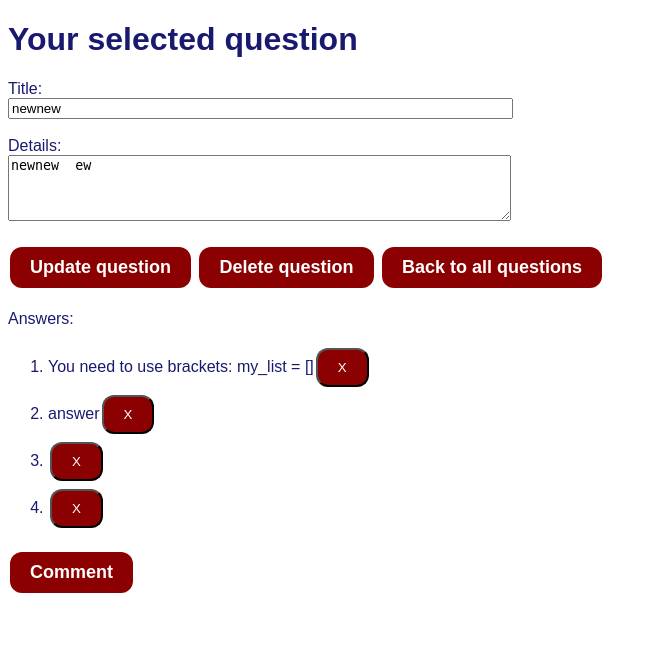
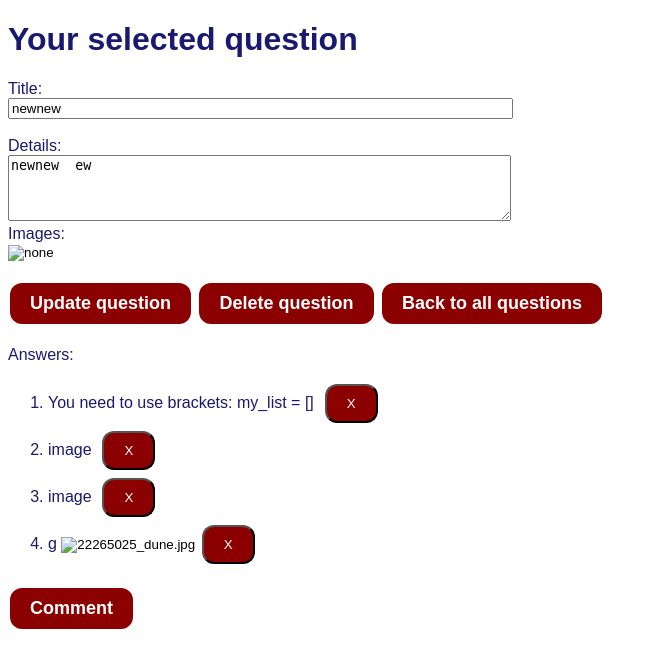
Before and after one commit to CodecoolGlobal/ask-mate-2-python-zsofi82, a Flask app: page /question/1 in a window 1280 px wide. Shown: the top 668 px of the page, without its empty margins (0-657 px from the left). Run offline with Flask 2, Linux system fonts and the light colour scheme.

Commit message:
Add image upload function

```diff
--- a/sample_data/answer.csv
+++ b/sample_data/answer.csv
@@ -3,6 +3,7 @@
 3,,,5,Supergranny,
 4,,,5,"Supergran from the 80s, loved the intro and the series as well!!! :)
 ",
-5,,,1,answer,
-6,,,1,,
-7,,,1,,
+8,,,5,Dune,
+9,,,1,image,
+10,,,1,image,
+11,,,1,g,22265025_dune.jpg
--- a/sample_data/question.csv
+++ b/sample_data/question.csv
@@ -5,3 +5,5 @@
 4,2022-03-01 00:08:49,0,0,asdasd,asdasd,none
 5,2022-03-01 00:43:07,0,0,asd,asd,none
 6,2022-03-01 00:43:39,0,3,asd,asd fsdfgsdfhfd,none
+7,2022-03-01 11:46:52,0,0,image,image here,1_img.jpg
+8,2022-03-01 13:46:21,0,0,uj,uj,15ba25105957829.5f851d78e1c3a.jpg
--- a/server.py
+++ b/server.py
@@ -90,7 +90,7 @@
         if image and connection.allowed_file(image.filename):
             filename = secure_filename(image.filename)
             image.save(os.path.dirname(__file__) + UPLOAD_FOLDER + filename)
-
+        new_answer["image"] = image.filename
         answers.append(new_answer)
         connection.write_data_to_csv(csvfile=answer_csv_file_path, given_list=answers, data_header=data_manager.ANSWER_HEADER)
         return redirect(url_for('display_given_question', question_id=question_id))
@@ -147,8 +147,8 @@
     return redirect(f"/question/{question_id}")
 
 
-@app.route("/question/<question_id>/vote_up", methods=["GET","POST"])
-@app.route("/question/<question_id>/vote_down", methods=["GET","POST"])
+@app.route("/question/<question_id>/vote_up", methods=["GET", "POST"])
+@app.route("/question/<question_id>/vote_down", methods=["GET", "POST"])
 def vote_on_questions(question_id):
     if request.method == "POST":
         vote = 0
--- a/static/style.css
+++ b/static/style.css
@@ -75,3 +75,8 @@
 /*tr:hover {
   background-color: dimgrey;
 }*/
+
+.upload {
+  font-weight: bold;
+  font-size: 18px;
+}
--- a/templates/add_question.html
+++ b/templates/add_question.html
@@ -19,7 +19,9 @@
         <br>
         <textarea name="message" rows="4" cols="60" required></textarea>
         <br><br>
+        <label class="upload">Upload image: </label>
         <input type="file" name="file">
+        <br><br>
         <button type="submit">Post question</button>
     </form>
 </body>
--- a/templates/display_question.html
+++ b/templates/display_question.html
@@ -14,6 +14,10 @@
         <label for="message">Details:</label>
         <br>
         <textarea name="message" rows="4" cols="60" readonly>{{ question['message']}}</textarea>
+        <br>
+        <label for="image">Images:</label>
+        <br>
+        <input type="image" name="image" value="{{ question['image']}}" readonly>
         <br><br>
     </form>
         <a href="{{ url_for('edit_a_question', question_id=question_id) }}" class="button"><strong>Update question</strong></a>
@@ -24,7 +28,9 @@
         <ol>
             {% for answer in answers %}
                 <li><form action="{{ url_for('delete_an_answer', answer_id=answer["id"])}}">
-                    {{ answer["message"] }}<input type=submit value=X id="deleteAnswer">
+                    {{ answer["message"] }}
+                    <input type="image" name="image" value="{{ answer['image']}}">
+                    <input type=submit value=X id="deleteAnswer">
                 </form></li>
             {% endfor %}
         </ol>
--- a/templates/list_questions.html
+++ b/templates/list_questions.html
@@ -30,7 +30,7 @@
                     {% endif %}
                 {% endfor %}
                 <th>Vote Up</th>
-                <th>Vote Down</th>
+                0<th>Vote Down</th>
             </tr>
         </thead>
         <tbody>
--- a/templates/post_answer.html
+++ b/templates/post_answer.html
@@ -9,7 +9,10 @@
     <h1>Shoot your solution!</h1>
     <form action="{{url_for('post_an_answer', question_id=question_id)}}" enctype="multipart/form-data"  method="POST">
         <textarea name="message" rows="4" cols="60"></textarea>
+        <br><br>
+        <label class="upload">Upload image: </label>
         <input type="file" name="file">
+        <br><br>
         <button type="submit">Shoot</button>
     </form>
 </body>
```
Also changed, not shown: static/img/15ba25105957829.5f851d78e1c3a.jpg (added), static/img/22265025_dune.jpg (added).
